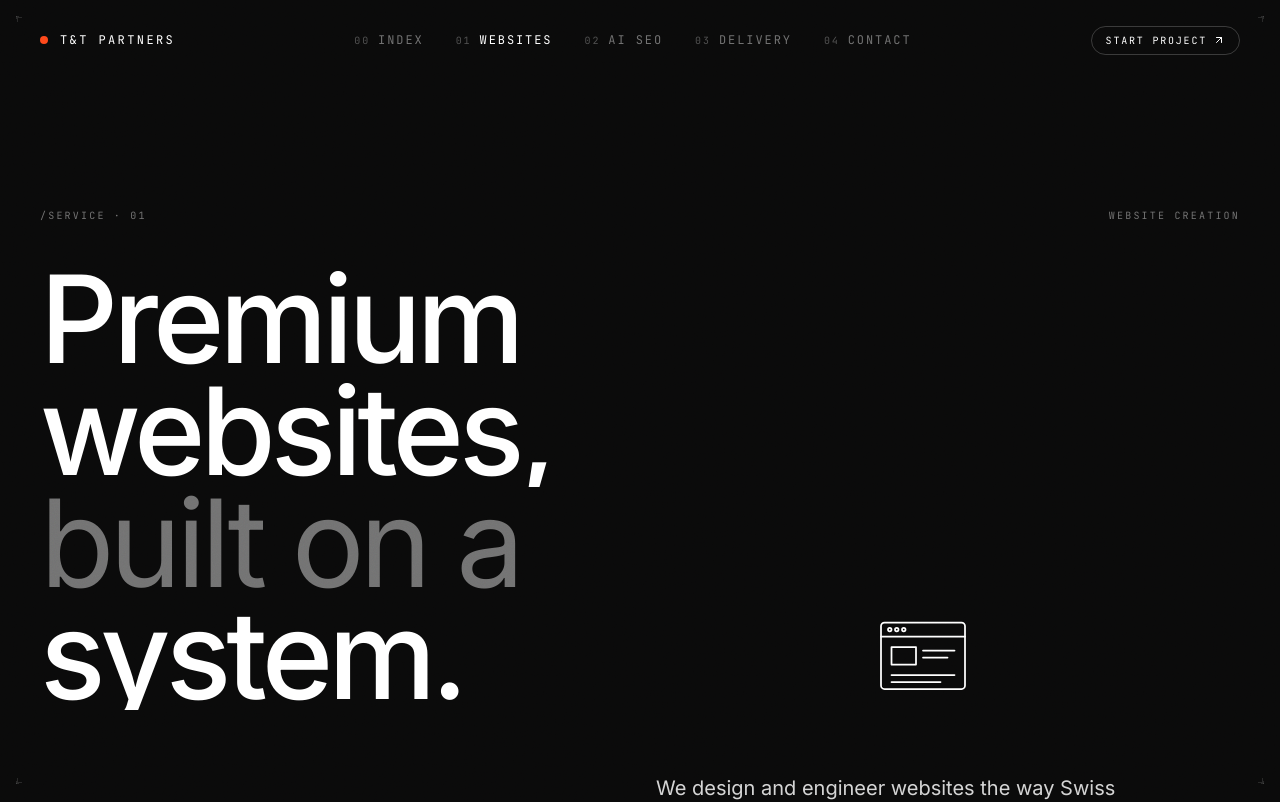
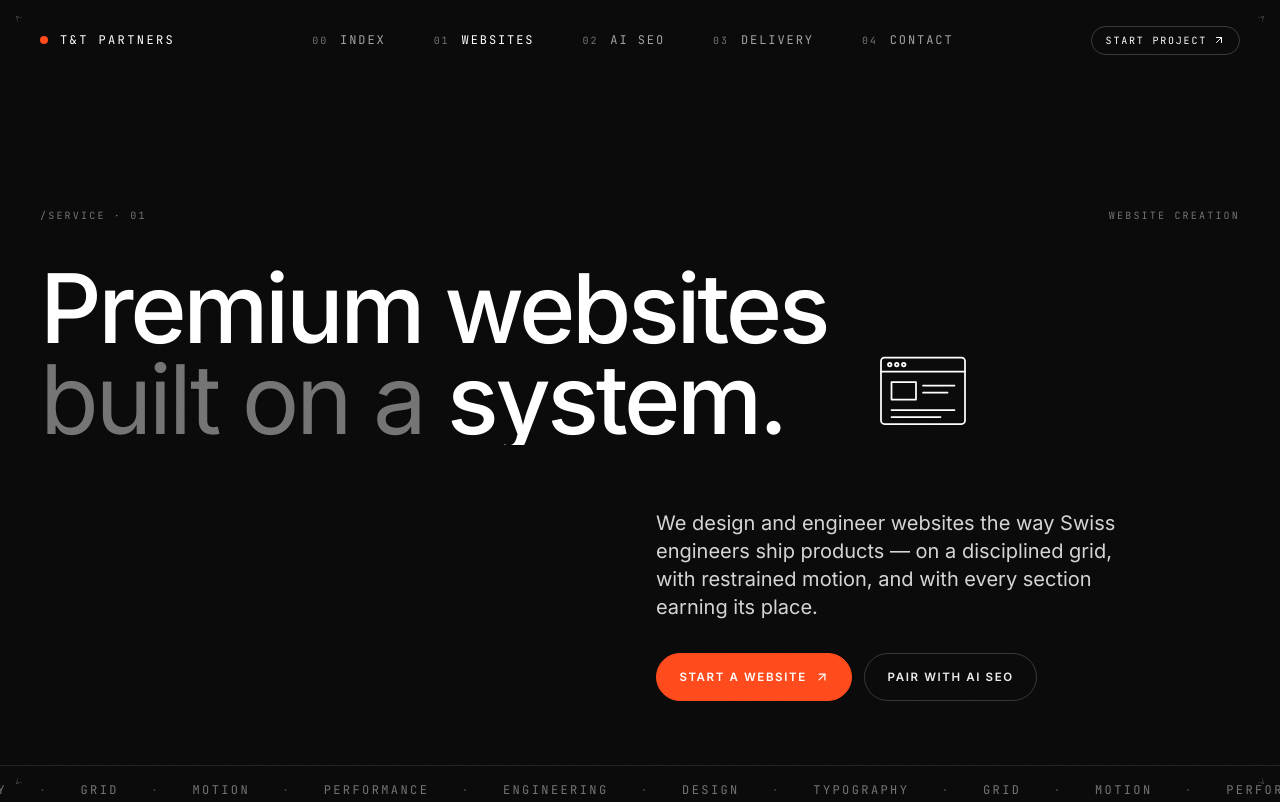
Before and after one commit to TandTPartners/tandtpartners.github.io, a React (Vite) app: page /website-creation in a window 1280 px wide. Shown: the top 802 px of the page. Built offline with nearby package versions, Linux system fonts and the light colour scheme.

Commit message:
more improvements

```diff
--- a/src/components/layout/Footer.tsx
+++ b/src/components/layout/Footer.tsx
@@ -37,7 +37,7 @@ export default function Footer() {
                     className="group flex items-center justify-between text-neutral-400 transition-colors hover:text-white"
                   >
                     <span className="flex items-baseline gap-3">
-                      <span className="mono text-[10px] text-neutral-600">{item.num}</span>
+                      <span className="mono text-[10px] text-neutral-500">{item.num}</span>
                       <span className="text-sm">{item.label}</span>
                     </span>
                     <ArrowUpRight size={14} className="opacity-0 transition-opacity group-hover:opacity-100" />
@@ -52,7 +52,7 @@ export default function Footer() {
             <ul className="mt-6 space-y-3 text-sm text-neutral-400">
               <li>tahir@tandtpartners.com</li>
               <li>New York, USA</li>
-              <li className="mono text-xs uppercase text-neutral-600">
+              <li className="mono text-xs uppercase text-neutral-500">
                 Est. 2024
               </li>
             </ul>
--- a/src/components/layout/Navbar.tsx
+++ b/src/components/layout/Navbar.tsx
@@ -37,7 +37,7 @@ export default function Navbar() {
           </span>
         </Link>
 
-        <nav className="hidden items-center gap-8 md:flex">
+        <nav className="hidden items-center gap-10 md:flex lg:gap-12">
           {navLinks.map((link) => (
             <NavLink
               key={link.to}
@@ -45,12 +45,12 @@ export default function Navbar() {
               end={link.to === '/'}
               className={({ isActive }) =>
                 clsx(
-                  'mono flex items-baseline gap-2 text-xs uppercase tracking-[0.16em] transition-colors duration-300',
-                  isActive ? 'text-white' : 'text-neutral-500 hover:text-white'
+                  'mono flex items-baseline gap-3 text-xs uppercase tracking-[0.16em] transition-colors duration-300',
+                  isActive ? 'text-white' : 'text-neutral-400 hover:text-white'
                 )
               }
             >
-              <span className="text-[10px] text-neutral-600">{link.num}</span>
+              <span className="text-[10px] text-neutral-500">{link.num}</span>
               <span>{link.label}</span>
             </NavLink>
           ))}
@@ -97,7 +97,7 @@ export default function Navbar() {
                   }
                 >
                   <span className="flex items-baseline gap-3">
-                    <span className="mono text-[10px] text-neutral-600">{link.num}</span>
+                    <span className="mono text-[10px] text-neutral-500">{link.num}</span>
                     <span className="display-md">{link.label}</span>
                   </span>
                   <ArrowUpRight size={18} />
--- a/src/components/ui/MetaBar.tsx
+++ b/src/components/ui/MetaBar.tsx
@@ -13,7 +13,7 @@ export default function MetaBar({ index, label, right }: MetaBarProps) {
         <span>{label}</span>
       </div>
       {right && (
-        <span className="mono text-[10px] uppercase tracking-[0.2em] text-neutral-600">{right}</span>
+        <span className="mono text-[10px] uppercase tracking-[0.2em] text-neutral-500">{right}</span>
       )}
     </div>
   )
--- a/src/components/ui/NumberedRow.tsx
+++ b/src/components/ui/NumberedRow.tsx
@@ -33,7 +33,7 @@ export default function NumberedRowList({ items }: NumberedRowListProps) {
               {item.text}
             </p>
             {item.meta && (
-              <span className="mono mt-3 block text-[10px] uppercase tracking-[0.2em] text-neutral-600 md:col-span-1 md:mt-0 md:text-right">
+              <span className="mono mt-3 block text-[10px] uppercase tracking-[0.2em] text-neutral-500 md:col-span-1 md:mt-0 md:text-right">
                 {item.meta}
               </span>
             )}
--- a/src/components/ui/PinnedServices.tsx
+++ b/src/components/ui/PinnedServices.tsx
@@ -126,7 +126,7 @@ export default function PinnedServices() {
                 </div>
               </div>
 
-              <span className="mono absolute bottom-10 right-6 hidden text-[10px] uppercase tracking-[0.2em] text-neutral-600 md:block md:right-10">
+              <span className="mono absolute bottom-10 right-6 hidden text-[10px] uppercase tracking-[0.2em] text-neutral-500 md:block md:right-10">
                 / {String(i + 1).padStart(2, '0')} — {String(services.length).padStart(2, '0')}
               </span>
             </div>
--- a/src/components/ui/TextReveal.tsx
+++ b/src/components/ui/TextReveal.tsx
@@ -58,7 +58,9 @@ interface SplitLineProps {
 
 /**
  * Single-line clip-path reveal. Animates immediately on mount
- * (intended for above-the-fold hero text).
+ * (intended for above-the-fold hero text). Content is kept on a single
+ * line via `whitespace-nowrap` so each SplitLine always occupies exactly
+ * one line.
  */
 export function SplitLine({ children, className, delay = 0 }: SplitLineProps) {
   return (
@@ -67,7 +69,7 @@ export function SplitLine({ children, className, delay = 0 }: SplitLineProps) {
         initial={{ y: '110%' }}
         animate={{ y: '0%' }}
         transition={{ duration: 0.9, ease: [0.22, 1, 0.36, 1], delay }}
-        className="block"
+        className="block whitespace-nowrap"
       >
         {children}
       </motion.span>
--- a/src/index.css
+++ b/src/index.css
@@ -8,9 +8,9 @@
   --bg: #0a0a0a;
   --surface: #111111;
   --fg: #ededed;
-  --muted: #8a8a8a;
-  --faint: #404040;
-  --line: rgba(255, 255, 255, 0.08);
+  --muted: #b0b0b0;
+  --faint: #6a6a6a;
+  --line: rgba(255, 255, 255, 0.12);
   --accent: #ff4a1c;
   font-family: 'Inter', system-ui, -apple-system, sans-serif;
   font-weight: 400;
@@ -55,11 +55,32 @@ body {
     font-feature-settings: 'liga' 0;
   }
 
+  /*
+   * Hero headline auto-fit using container queries.
+   * The nearest .container-swiss ancestor (always full page-content
+   * width) becomes the container, so every hero uses the same sizing
+   * basis regardless of which grid column the <h1> lives in.
+   * Combined with whitespace-nowrap on each SplitLine, this
+   * guarantees every hero headline is exactly 2 lines and the font
+   * auto-shrinks to fit.
+   */
+  .container-swiss:has(.hero-headline) {
+    container-type: inline-size;
+    container-name: hero;
+  }
+
   .display-xl {
-    font-size: clamp(3rem, 9.5vw, 10.5rem);
-    line-height: 0.92;
-    letter-spacing: -0.04em;
+    font-size: clamp(1.75rem, 8cqi, 9.5rem);
+    line-height: 0.95;
+    letter-spacing: -0.035em;
     font-weight: 500;
+  }
+
+  /* Fallback for browsers without :has() or container query support */
+  @supports not (selector(*:has(> *))) {
+    .display-xl {
+      font-size: clamp(1.75rem, 7.5vw, 9.5rem);
+    }
   }
 
   .display-lg {
--- a/src/pages/AiSeoPage.tsx
+++ b/src/pages/AiSeoPage.tsx
@@ -121,7 +121,7 @@ export default function AiSeoPage() {
 
           <div className="grid gap-10 md:grid-cols-12 md:items-end">
             <div className="md:col-span-8">
-              <h1 className="display-xl max-w-[14ch] text-white">
+              <h1 className="hero-headline display-xl text-white">
                 <SplitLine>Be cited.</SplitLine>
                 <SplitLine delay={0.08}>
                   <span className="italic font-light text-neutral-500">Not skipped.</span>
--- a/src/pages/ContactPage.tsx
+++ b/src/pages/ContactPage.tsx
@@ -46,7 +46,7 @@ export default function ContactPage() {
               Response within 1 business day
             </span>
           </div>
-          <h1 className="display-xl max-w-[16ch] text-white">
+          <h1 className="hero-headline display-xl text-white">
             <SplitLine>Tell us</SplitLine>
             <SplitLine delay={0.08}>
               <span className="italic font-light text-neutral-500">what you </span>
--- a/src/pages/HomePage.tsx
+++ b/src/pages/HomePage.tsx
@@ -77,7 +77,7 @@ export default function HomePage() {
           </div>
 
           <motion.div style={{ y: heroY, opacity: heroOpacity }}>
-            <h1 className="display-xl max-w-[14ch] text-white">
+            <h1 className="hero-headline display-xl text-white">
               <SplitLine>Digital systems,</SplitLine>
               <SplitLine delay={0.08}>
                 <span className="italic font-light text-neutral-500">built with </span>
--- a/src/pages/ProjectManagementPage.tsx
+++ b/src/pages/ProjectManagementPage.tsx
@@ -148,7 +148,7 @@ export default function ProjectManagementPage() {
 
           <div className="grid gap-10 md:grid-cols-12 md:items-end">
             <div className="md:col-span-8">
-              <h1 className="display-xl max-w-[16ch] text-white">
+              <h1 className="hero-headline display-xl text-white">
                 <SplitLine>Execution is</SplitLine>
                 <SplitLine delay={0.08}>
                   <span className="italic font-light text-neutral-500">a system.</span>
--- a/src/pages/WebsitesPage.tsx
+++ b/src/pages/WebsitesPage.tsx
@@ -172,7 +172,7 @@ export default function WebsitesPage() {
 
           <div className="grid gap-10 md:grid-cols-12 md:items-end">
             <div className="md:col-span-8">
-              <h1 className="display-xl max-w-[14ch] text-white">
+              <h1 className="hero-headline display-xl text-white">
                 <SplitLine>Premium websites,</SplitLine>
                 <SplitLine delay={0.08}>
                   <span className="italic font-light text-neutral-500">built on a </span>
```
